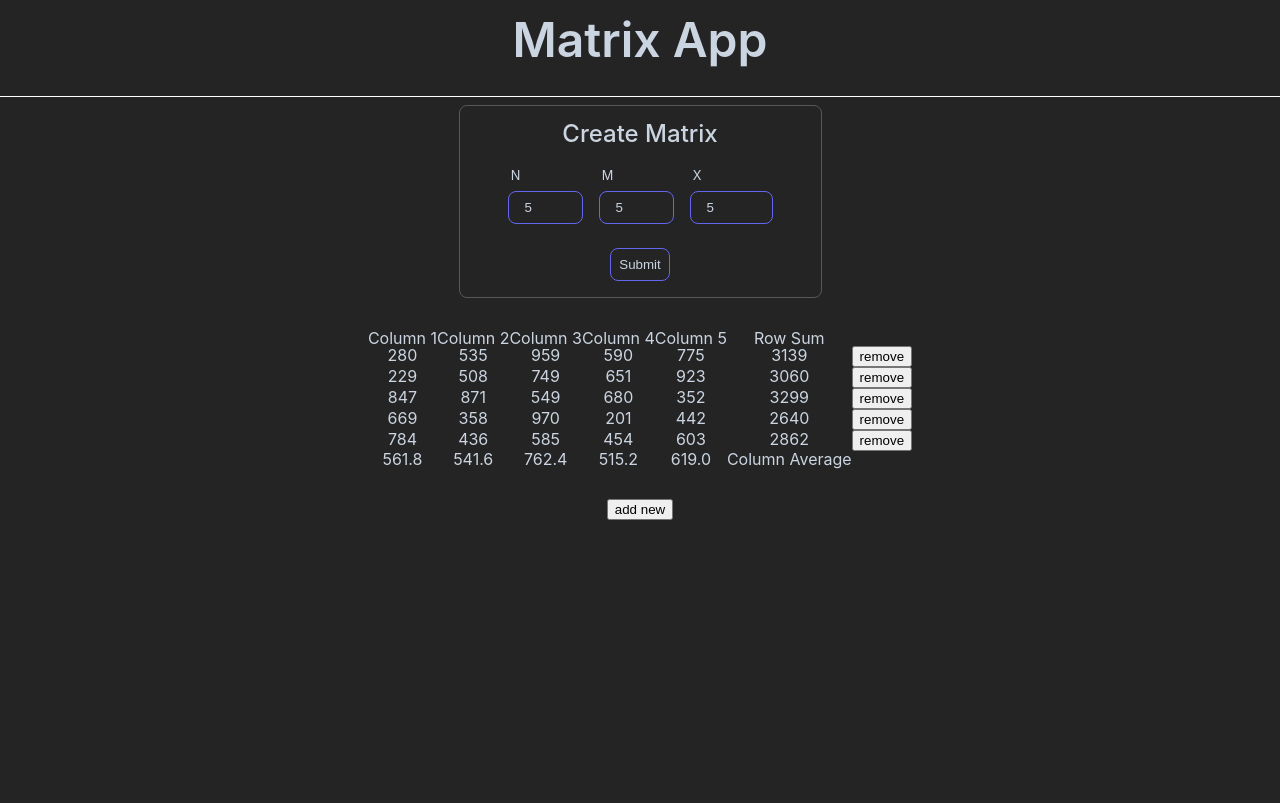
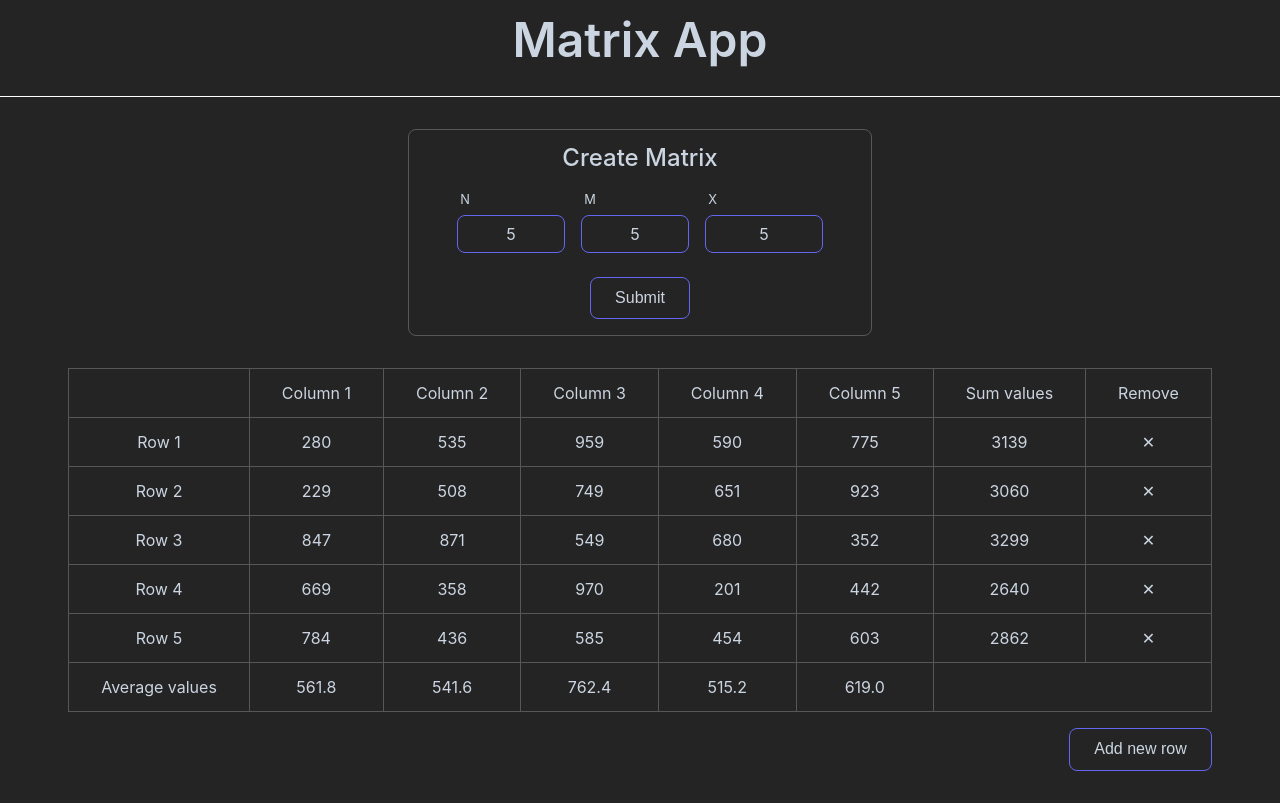
Before and after one commit to bxr5xrk/matrix-app, a React (Vite) app: page / in a window 1280 px wide. Both pictures are taken after typing "5", "5", "5" into the empty fields and a click on the button "Submit". Built offline with nearby package versions, Linux system fonts and the light colour scheme.

Commit message:
added styles

```diff
--- a/src/components/Button/Button.module.scss
+++ b/src/components/Button/Button.module.scss
@@ -1,11 +1,12 @@
 .root {
   display: block;
   text-align: center;
-  padding: 0.5rem;
+  padding: 0.7rem 1.5rem;
   border: 1px solid var(--primary);
   border-radius: 0.5rem;
   color: var(--text);
   background-color: rgba(var(--primary), 0.4);
   height: fit-content;
   cursor: pointer;
+  font-size: 1rem;
 }
--- a/src/components/Button/Button.tsx
+++ b/src/components/Button/Button.tsx
@@ -10,7 +10,7 @@ interface ButtonProps
   title: string;
 }
 
-function Button({ title, ...props }: ButtonProps) {
+function Button({ title, children, ...props }: ButtonProps) {
   return (
     <button className={cl.root} {...props}>
       {title}
--- a/src/pages/MainPage/MainPage.module.scss
+++ b/src/pages/MainPage/MainPage.module.scss
@@ -1,5 +1,5 @@
 .root {
-  padding: 0.5rem;
+  padding: 2rem;
   display: flex;
   flex-direction: column;
   justify-content: center;
--- /dev/null
+++ b/src/pages/MainPage/components/Table/Table.module.scss
@@ -0,0 +1,26 @@
+.root {
+  display: flex;
+  flex-direction: column;
+  align-items: end;
+  gap: 1rem;
+
+  table {
+    border: 1px solid var(--additional);
+  }
+
+  th {
+    border: 1px solid var(--additional);
+    padding: 1rem 2rem;
+  }
+
+  td {
+    border: 1px solid var(--additional);
+    padding: 1rem 2rem;
+    cursor: pointer;
+
+    span {
+      padding: 0.5rem;
+      cursor: pointer;
+    }
+  }
+}
--- a/src/pages/MainPage/components/Table/Table.tsx
+++ b/src/pages/MainPage/components/Table/Table.tsx
@@ -1,101 +1,9 @@
-import { memo, useState } from 'react';
+import { memo } from 'react';
+import Button from '../../../../components/Button/Button';
 import type { Cell } from '../../../../features/matrix/matrix.interfaces';
 import { useMatrix } from '../../../../features/matrix/matrixContext';
-
-interface CellFieldProps {
-  cell: Cell;
-  rowIndex: number;
-  cellIndex: number;
-  showPercentage: boolean;
-  sum: number;
-}
-
-function CellField({
-  cell,
-  rowIndex,
-  cellIndex,
-  showPercentage,
-  sum
-}: CellFieldProps) {
-  const { amount, id } = cell;
-  const { incrementCellAmount, addHighlight, highlightedCellIds } = useMatrix();
-
-  const handleCellClick = () => {
-    incrementCellAmount(rowIndex, cellIndex);
-  };
-
-  const onHoverStart = () => {
-    addHighlight(rowIndex, cellIndex);
-  };
-
-  const isActive = highlightedCellIds.has(id);
-
-  const percentage = showPercentage ? Math.floor((amount / sum) * 100) : 0;
-
-  const value = showPercentage
-    ? `${percentage}${showPercentage ? '%' : ''}`
-    : amount;
-
-  return (
-    <td
-      style={{
-        transition: 'background-color 0.3s ease',
-        background: showPercentage
-          ? `linear-gradient(to right, var(--primary) 0, rgba(0,0,0,0) ${percentage}%)`
-          : isActive
-          ? 'red'
-          : undefined
-      }}
-      onMouseEnter={onHoverStart}
-      onClick={handleCellClick}
-    >
-      {value}
-    </td>
-  );
-}
-
-interface RowFieldProps {
-  row: Cell[];
-  rowIndex: number;
-}
-
-const getRowSum = (row: Cell[]) => {
-  return row.reduce((sum, cell) => sum + cell.amount, 0);
-};
-
-function RowField({ row, rowIndex }: RowFieldProps) {
-  const { removeHighlight, removeRow } = useMatrix();
-
-  const [showPercentage, setShowPercentage] = useState(false);
-  const sum = getRowSum(row);
-
-  return (
-    <tr>
-      {row.map((cell, index) => (
-        <CellField
-          key={cell.id}
-          cell={cell}
-          rowIndex={rowIndex}
-          cellIndex={index}
-          sum={sum}
-          showPercentage={showPercentage}
-        />
-      ))}
-      <td
-        onMouseEnter={() => setShowPercentage(true)}
-        onMouseLeave={() => {
-          setShowPercentage(false);
-          removeHighlight();
-        }}
-      >
-        {sum}
-      </td>
-      <td>
-        <button onClick={() => removeRow(rowIndex)}>remove</button>
-      </td>
-    </tr>
-  );
-}
+import RowField from './components/RowField/RowField';
+import cl from './Table.module.scss';
 
 function Table() {
   const { matrix, removeHighlight, addRow } = useMatrix();
@@ -114,15 +22,16 @@ function Table() {
   const handleHoverEnd = () => removeHighlight();
 
   return (
-    <>
+    <div className={cl.root}>
       <table>
         <thead>
           <tr>
+            <th />
             {Array.from({ length: matrix[0].length }, (_, i) => (
               <th key={i}>Column {i + 1}</th>
             ))}
-            <th>Row Sum</th>
-            <th />
+            <th>Sum values</th>
+            <th>Remove</th>
           </tr>
         </thead>
         <tbody onMouseLeave={handleHoverEnd}>
@@ -130,9 +39,10 @@ function Table() {
             <RowField key={index} row={row} rowIndex={index} />
           ))}
           <tr>
+            <td>Average values</td>
             {Array.from({ length: Number(matrix[0].length) + 1 }, (_, i) => {
               if (i === matrix[0].length) {
-                return <td key={i}>Column Average</td>;
+                return null;
               }
               const average = getColumnAverage(matrix, i);
               return <td key={i}>{average ? average.toFixed(1) : ''}</td>;
@@ -140,8 +50,8 @@ function Table() {
           </tr>
         </tbody>
       </table>
-      <button onClick={addRow}>add new</button>
-    </>
+      <Button onClick={addRow} title="Add new row" />
+    </div>
   );
 }
 
--- /dev/null
+++ b/src/pages/MainPage/components/Table/components/CellField/CellField.tsx
@@ -0,0 +1,57 @@
+import { memo } from 'react';
+import type { Cell } from '../../../../../../features/matrix/matrix.interfaces';
+import { useMatrix } from '../../../../../../features/matrix/matrixContext';
+
+interface CellFieldProps {
+  cell: Cell;
+  rowIndex: number;
+  cellIndex: number;
+  showPercentage: boolean;
+  sum: number;
+}
+
+function CellField({
+  cell,
+  rowIndex,
+  cellIndex,
+  showPercentage,
+  sum
+}: CellFieldProps) {
+  const { amount, id } = cell;
+  const { incrementCellAmount, addHighlight, highlightedCellIds } = useMatrix();
+
+  const handleCellClick = () => {
+    incrementCellAmount(rowIndex, cellIndex);
+  };
+
+  const onHoverStart = () => {
+    addHighlight(rowIndex, cellIndex);
+  };
+
+  const isActive = highlightedCellIds.has(id);
+
+  const percentage = showPercentage ? Math.floor((amount / sum) * 100) : 0;
+
+  const value = showPercentage
+    ? `${percentage}${showPercentage ? '%' : ''}`
+    : amount;
+
+  return (
+    <td
+      style={{
+        transition: 'background-color 0.3s ease',
+        background: showPercentage
+          ? `linear-gradient(to right, var(--primary) 0, rgba(0,0,0,0) ${percentage}%)`
+          : isActive
+          ? 'var(--primary)'
+          : undefined
+      }}
+      onMouseEnter={onHoverStart}
+      onClick={handleCellClick}
+    >
+      {value}
+    </td>
+  );
+}
+
+export default memo(CellField);
--- /dev/null
+++ b/src/pages/MainPage/components/Table/components/RowField/RowField.tsx
@@ -0,0 +1,50 @@
+/* eslint-disable jsx-a11y/no-static-element-interactions */
+import { memo, useState } from 'react';
+import type { Cell } from '../../../../../../features/matrix/matrix.interfaces';
+import { useMatrix } from '../../../../../../features/matrix/matrixContext';
+import CellField from '../CellField/CellField';
+
+interface RowFieldProps {
+  row: Cell[];
+  rowIndex: number;
+}
+
+const getRowSum = (row: Cell[]) =>
+  row.reduce((sum, cell) => sum + cell.amount, 0);
+
+function RowField({ row, rowIndex }: RowFieldProps) {
+  const { removeHighlight, removeRow } = useMatrix();
+
+  const [showPercentage, setShowPercentage] = useState(false);
+  const sum = getRowSum(row);
+
+  return (
+    <tr>
+      <td>Row {rowIndex + 1}</td>
+      {row.map((cell, index) => (
+        <CellField
+          key={cell.id}
+          cell={cell}
+          rowIndex={rowIndex}
+          cellIndex={index}
+          sum={sum}
+          showPercentage={showPercentage}
+        />
+      ))}
+      <td
+        onMouseEnter={() => setShowPercentage(true)}
+        onMouseLeave={() => {
+          setShowPercentage(false);
+          removeHighlight();
+        }}
+      >
+        {sum}
+      </td>
+      <td>
+        <span onClick={() => removeRow(rowIndex)}>&#10005;</span>
+      </td>
+    </tr>
+  );
+}
+
+export default memo(RowField);
--- a/src/styles/reset.scss
+++ b/src/styles/reset.scss
@@ -122,11 +122,16 @@ table {
   border-collapse: collapse;
   border-spacing: 0;
 }
-input[type='number'] {
-  -moz-appearance: textfield;
+input {
+  all: unset;
+}
+input::-webkit-outer-spin-button,
+input::-webkit-inner-spin-button {
+  -webkit-appearance: none;
+  margin: 0;
 }
 
-input[type='number']::-webkit-outer-spin-button,
-input[type='number']::-webkit-inner-spin-button {
-  -webkit-appearance: none;
+/* Firefox */
+input[type='number'] {
+  appearance: textfield;
 }
```
